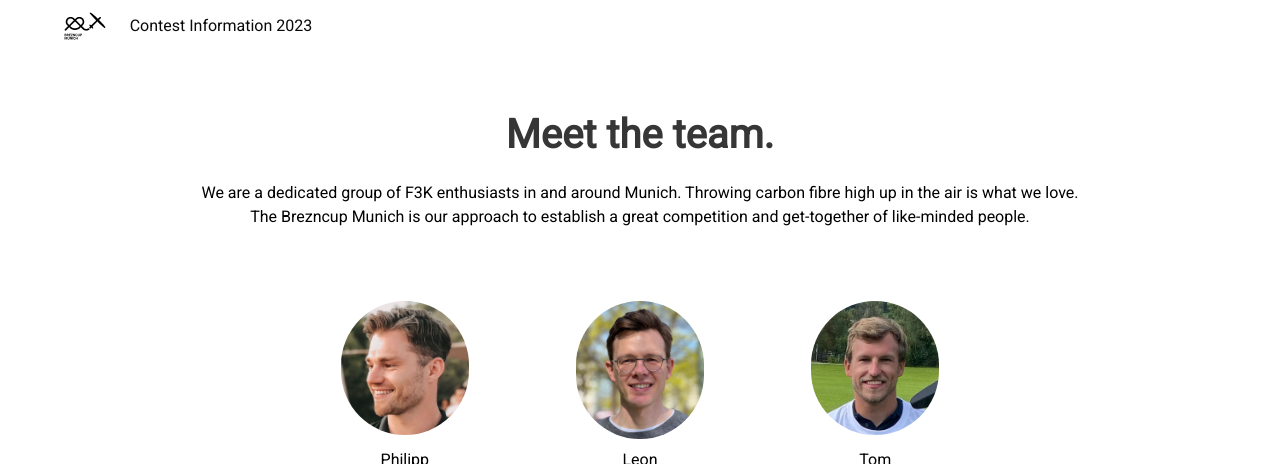
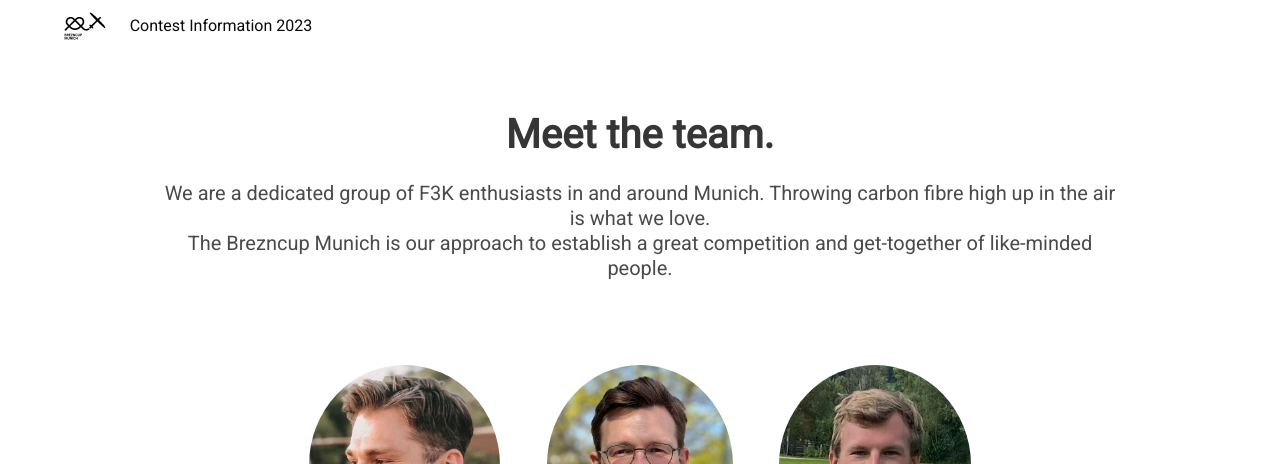
Before and after one commit to leonwenning/brezncup-munich, a Jekyll site: the page built from about.html, in a window 1280 px wide. Shown: the top 464 px of the page. Built offline with Jekyll 4.4.1, drawn with Linux system fonts in a browser that asks for light colours; nearby versions of some CDN libraries; grey boxes are pictures that could not be loaded.

Commit message:
add profile picture; refactor design

```diff
--- a/_sass/base.scss
+++ b/_sass/base.scss
@@ -86,3 +86,9 @@ body {
   background: #000;
   border-radius: 100px;
 }
+
+.team-picture {
+  border-radius: 50%;
+  height: 200px;
+  width: auto;
+}
--- a/about.html
+++ b/about.html
@@ -7,54 +7,54 @@ title: About
     <div class="columns mt-6 is-mobile is-centered">
         <div class="column has-text-centered is-10">
             <h1 class="title is-2 is-spaced">Meet the team.</h1>
-            <p class="is-size-6">We are a dedicated group of F3K enthusiasts in and around Munich.
+            <p class="subtitle is-size-5">We are a dedicated group of F3K enthusiasts in and around Munich.
                 Throwing carbon fibre high up in the air is what we love. <br class="is-hidden-mobile">
                 The Brezncup Munich is our approach to establish a great competition and get-together of like-minded people.
             </p>
         </div>
     </div>
     <div class="columns has-text-centered is-centered mt-6">
-        <div class="column  is-hidden-mobile"></div>
-        <div class="column">
-            <figure class="image is-128x128 is-inline-block mb-3">
-                <img class="is-rounded" src="assets/images/Philipp.jpeg">
+        <div class="column is-hidden-mobile my-3"></div>
+        <div class="column my-3">
+            <figure class="is-inline-block mb-2">
+                <img class="team-picture" src="assets/images/Philipp.jpeg">
             </figure>
-            <p>Philipp</p>
+            <p class="subtitle">Philipp</p>
         </div>
-        <div class="column">
-            <figure class="image is-128x128 is-inline-block mb-3">
-                <img class="is-rounded" src="assets/images/Leon.jpg">
+        <div class="column my-3">
+            <figure class="is-inline-block mb-2">
+                <img class="team-picture" src="assets/images/Leon.jpg">
             </figure>
-            <p>Leon</p>
+            <p class="subtitle">Leon</p>
         </div>
-        <div class="column">
-            <figure class="image is-128x128 is-inline-block mb-3">
-                <img class="is-rounded" src="assets/images/Tom.jpeg">
+        <div class="column my-3">
+            <figure class="is-inline-block mb-2">
+                <img class="team-picture" src="assets/images/Tom.jpeg">
             </figure>
-            <p>Tom</p>
+            <p class="subtitle">Tom</p>
         </div>
-        <div class="column  is-hidden-mobile"></div>
+        <div class="column is-hidden-mobile my-3"></div>
     </div>
     <div class="columns has-text-centered is-centered mb-6">
-        <div class="column  is-hidden-mobile"></div>
-        <div class="column">
-            <figure class="image is-128x128 is-inline-block mb-3">
-                <img class="is-rounded" src="https://bulma.io/images/placeholders/128x128.png">
+        <div class="column is-hidden-mobile my-3"></div>
+        <div class="column my-3">
+            <figure class="is-inline-block mb-2">
+                <img class="team-picture" src="assets/images/Sebastian.jpeg">
             </figure>
-            <p>Sebastian</p>
+            <p class="subtitle">Sebastian</p>
         </div>
-        <div class="column">
-            <figure class="image is-128x128 is-inline-block mb-3">
-                <img class="is-rounded" src="assets/images/Tobias.jpg">
+        <div class="column my-3">
+            <figure class="is-inline-block mb-2">
+                <img class="team-picture" src="assets/images/Tobias.jpg">
             </figure>
-            <p>Tobias</p>
+            <p class="subtitle">Tobias</p>
         </div>
-        <div class="column">
-            <figure class="image is-128x128 is-inline-block mb-3">
-                <img class="is-rounded" src="assets/images/Klaus.jpeg">
+        <div class="column my-3">
+            <figure class="is-inline-block mb-2">
+                <img class="team-picture" src="assets/images/Klaus.jpeg">
             </figure>
-            <p>Klaus</p>
+            <p class="subtitle">Klaus</p>
         </div>
-        <div class="column  is-hidden-mobile"></div>
+        <div class="column is-hidden-mobile my-3"></div>
     </div>
 </div>
```
Also changed, not shown: assets/images/Sebastian.jpeg (added).
